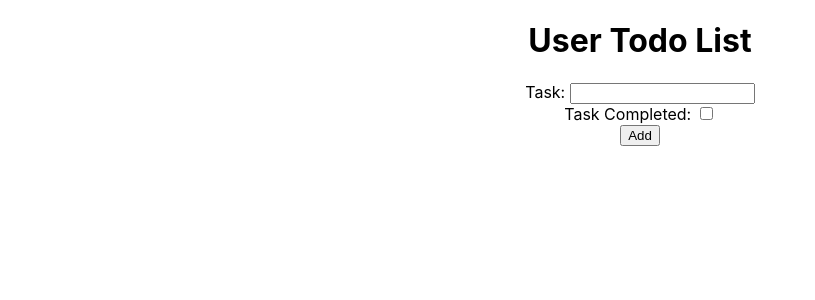
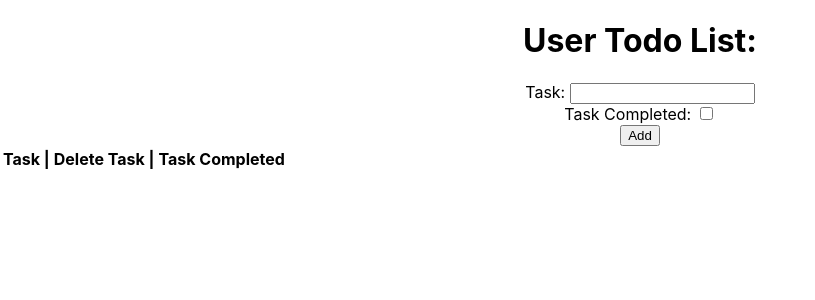
Before and after one commit to PaulDeUlloa/todo_list_updated, a React (Create React App) app: page / in a window 1280 px wide. Shown: the top 300 px of the page, without its empty margins (0-815 px from the left). Built offline with nearby package versions, Linux system fonts and the light colour scheme.

Commit message:
formatting adjustments

```diff
--- a/src/components/Form.jsx
+++ b/src/components/Form.jsx
@@ -13,11 +13,11 @@ const Form = (props) => {
         const newTask = { task, completed };
         console.log(newTask);
 
-        props.addTask(newTask)
+        props.addToDo(newTask)
     }
 
 
-    return(
+    return (
         <>
             <form onSubmit={handleSubmit}>
                 <div>
--- a/src/components/List.jsx
+++ b/src/components/List.jsx
@@ -15,8 +15,8 @@ const List = (props) => {
             <table className="table">
                 <thead>
                     <tr>
-                        <th>Task</th>
-                        <th>Test</th>
+                        <th>Task |</th>
+                        <th>Delete Task |</th>
                         <th>Task Completed</th>
                     </tr>
                 </thead>
--- a/src/views/Container.jsx
+++ b/src/views/Container.jsx
@@ -2,26 +2,26 @@ import React, { useState } from "react";
 import Form from "../components/Form";
 import List from "../components/List";
 
-const Container = () =>{
+const Container = () => {
 
     const [list, setList] = useState([]);
 
-    const addToDo = (newToDo) =>{
+    const addToDo = (newToDo) => {
         setList([...list, newToDo])
-        console.log (list);
+        console.log(list);
     }
 
     const deleteTodo = (targetIdx) => {
-        const filteredList = todoList.filter(
-            (eachTodo, idx) => targetIdx !== idx)
+        const filteredList = list.filter(
+            (eachTodo, Idx) => targetIdx !== Idx)
 
         setList(filteredList);
     }
 
     const updateTodo = (targetIdx, targetBool) => {
-        const updatedList = List.map(
-            (eachTodo, idx) => {
-                if (targetIdx === idx) {
+        const updatedList = list.map(
+            (eachTodo, Idx) => {
+                if (targetIdx === Idx) {
                     return { ...eachTodo, completed: targetBool }
                 } else {
                     return eachTodo;
@@ -29,17 +29,16 @@ const Container = () =>{
             }
         )
         setList(updatedList);
-        }
+    }
 
 
     return (
         <div>
-            <h1>User Todo List</h1>
+            <h1>User Todo List: </h1>
             <Form addToDo={addToDo} />
-            <list list={list} />
+            <List list={list} deleteTodo={deleteTodo} updateTodo={updateTodo} />
         </div>
     )
+}
 
-
-}
 export default Container;
```
Lines whose indentation alone changed are shown as unchanged.
